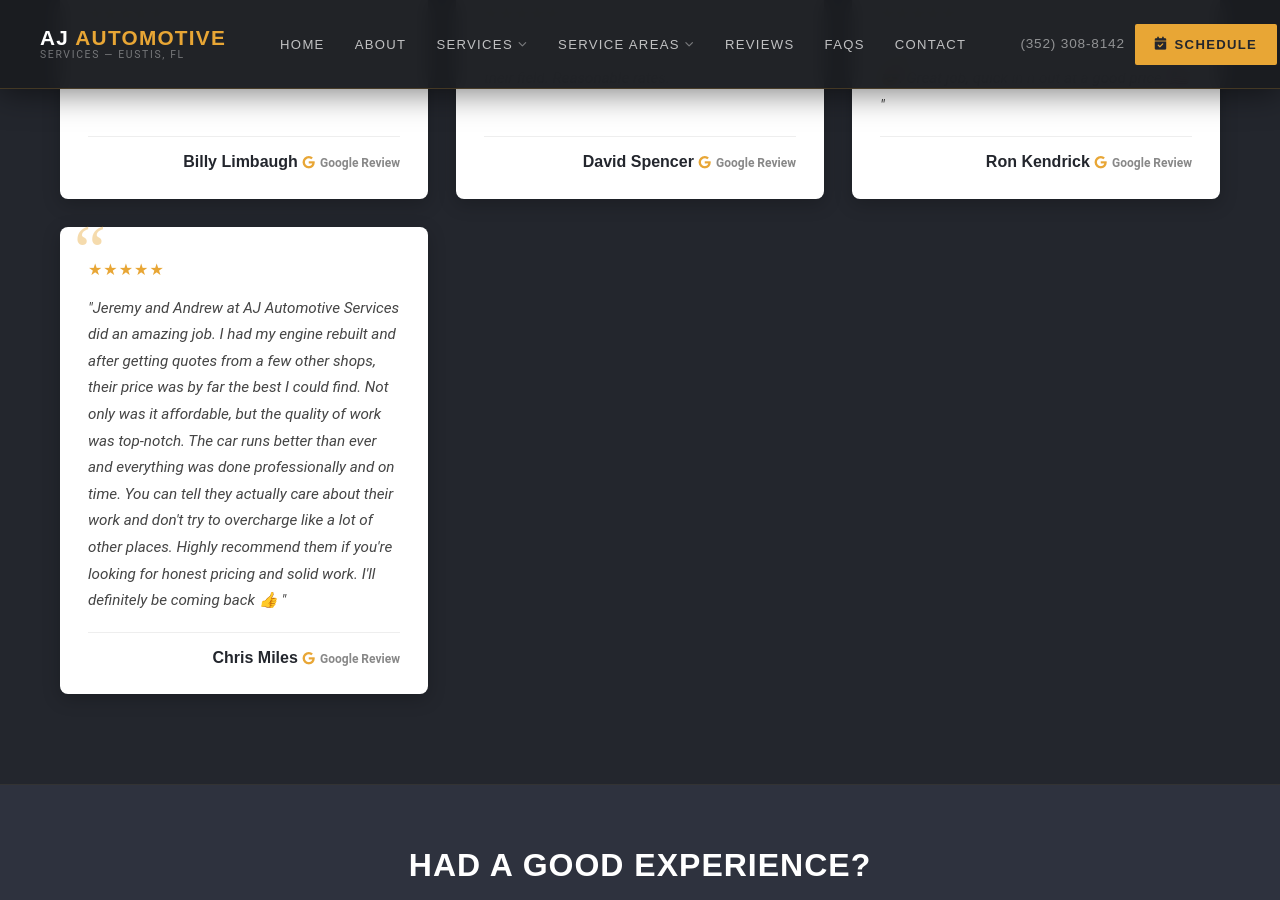
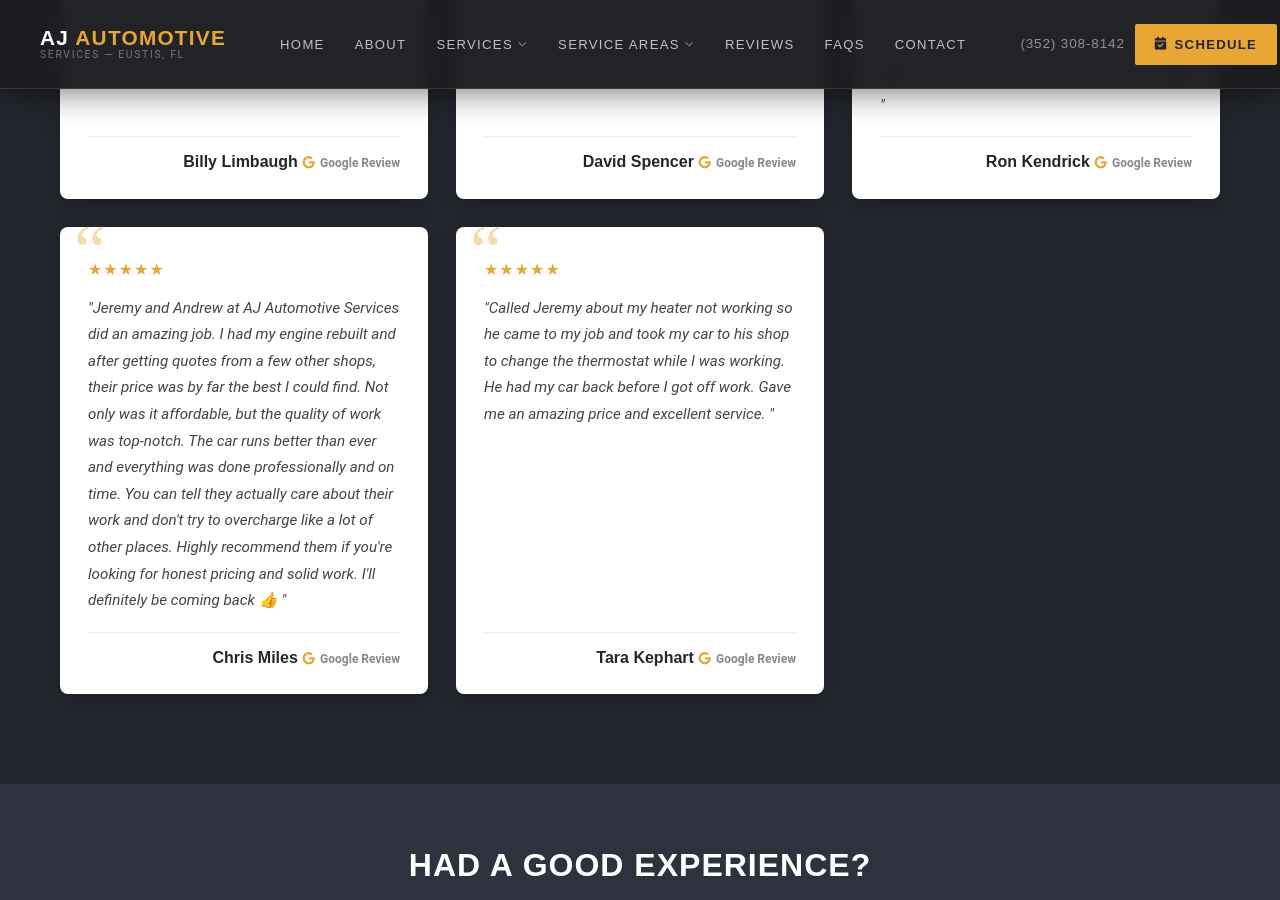
Before and after one commit to JamesBrownR/AJ-Auto-Repair, a Jekyll site: the page built from reviews/index.html, in a window 1280 px wide and 900 px high, scrolled down 2141 px. Built offline with Jekyll 4.4.1, drawn with Linux system fonts in a browser that asks for light colours; nearby versions of some CDN libraries; some web fonts are replaced; library files that are not in the unit come from our copies.

Commit message:
Add review from Tara Kephart

```diff
--- a/_data/reviews.yml
+++ b/_data/reviews.yml
@@ -90,3 +90,10 @@
     of work was top-notch. The car runs better than ever and everything was done professionally and on time. You can
     tell they actually care about their work and don't try to overcharge like a lot of other places. Highly recommend
     them if you're looking for honest pricing and solid work. I'll definitely be coming back 👍
+
+- name: Tara Kephart
+  stars: 5
+  text: >
+    Called Jeremy about my heater not working so he came to my job and took my car to his shop to change the
+    thermostat while I was working. He had my car back before I got off work. Gave me an amazing price and
+    excellent service.
```
